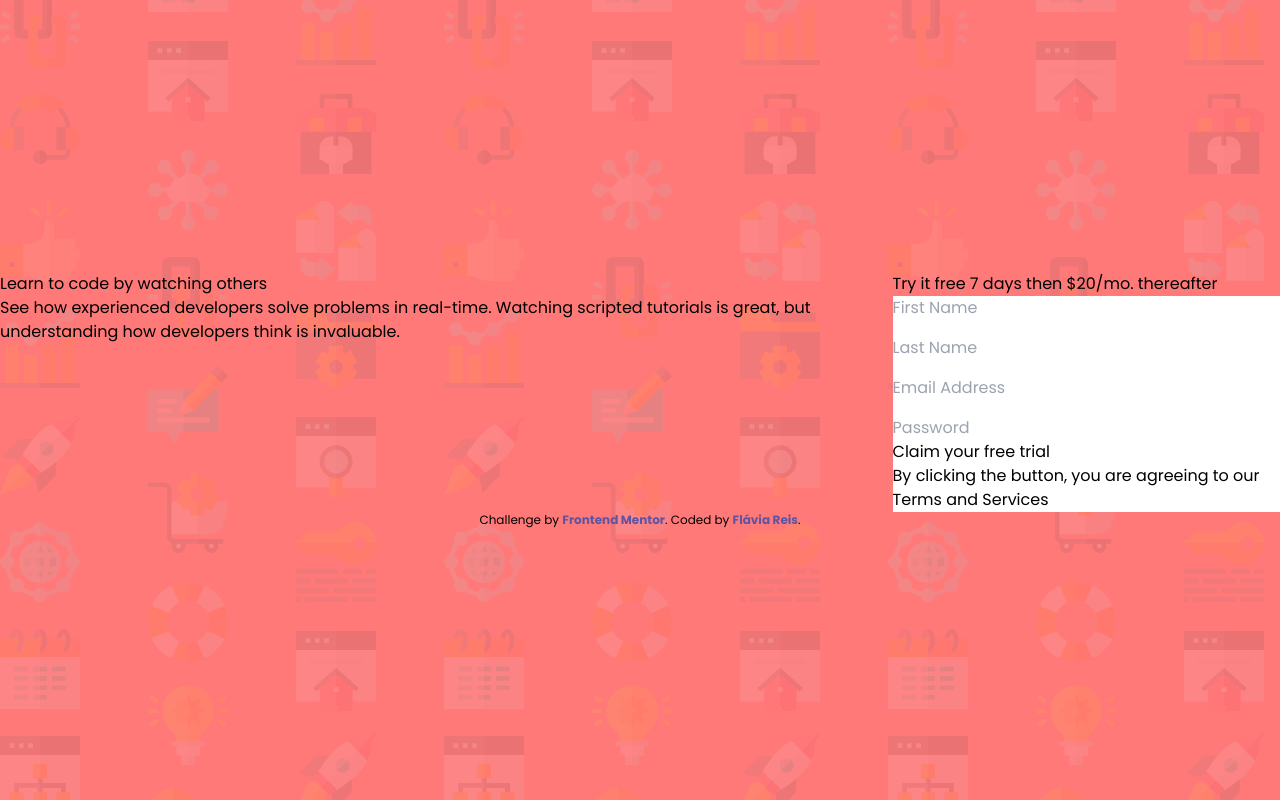
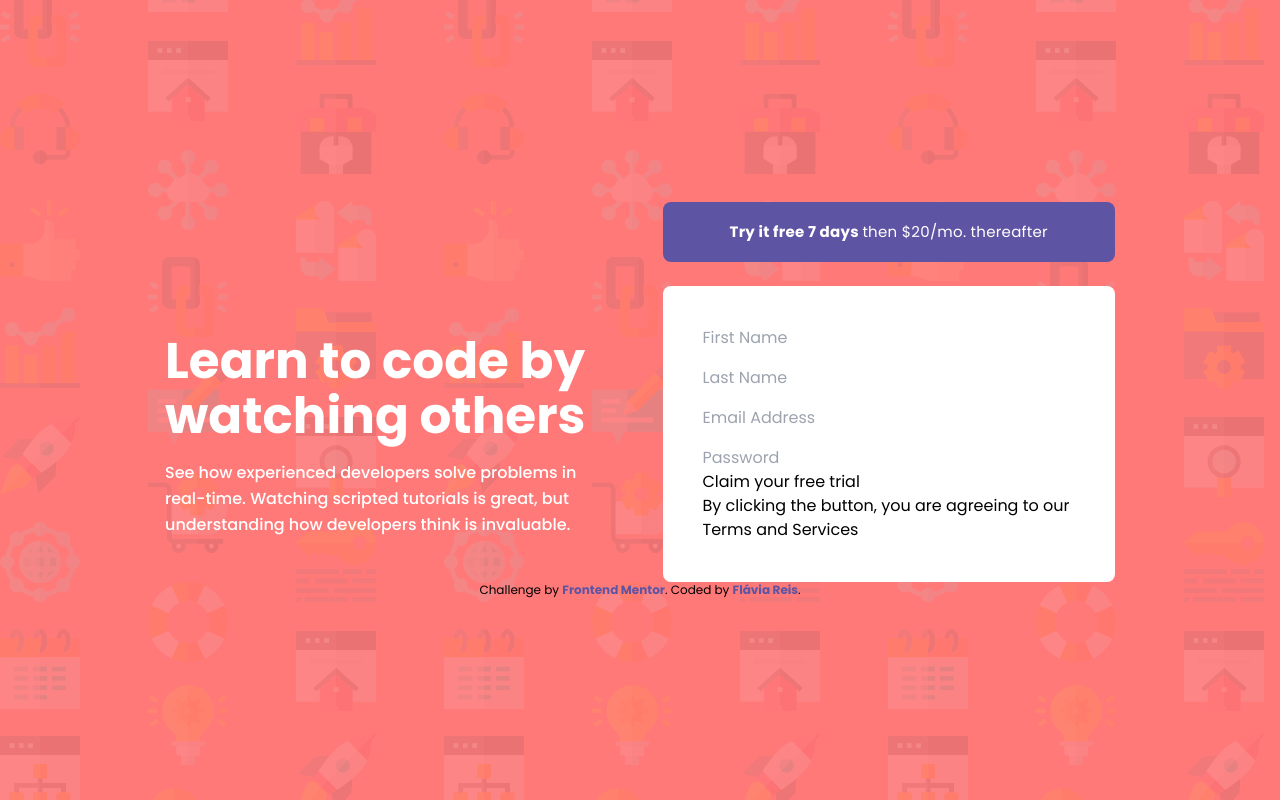
Before and after one commit to flaviare1s/intro-component-with-signup-form, a website: page src/index.html in a window 1280 px wide. Drawn offline with Linux system fonts and the light colour scheme.

Commit message:
Making the styles

```diff
--- a/src/index.html
+++ b/src/index.html
@@ -16,16 +16,16 @@
 </head>
 <body class="font-Poppins bg-rosa bg-bg-mobile lg:bg-bg-desktop bg-cover h-screen flex flex-col justify-center items-center m-auto">
 
-  <section class="flex flex-col lg:flex-row">
+  <section class="w-full px-6 lg:px-[165px] flex flex-col lg:flex-row lg:gap-[45px] justify-center items-center">
 
-    <div>
-      <h1>Learn to code by watching others</h1>
-      <p>See how experienced developers solve problems in real-time. Watching scripted tutorials is great, but understanding how developers think is invaluable.</p>
+    <div class="lg:w-1/2">
+      <h1 class="pt-[88px] pb-[16px] text-white font-bold text-center lg:text-left text-[28px] lg:text-[50px] leading-9 lg:leading-[55px]">Learn to code by watching others</h1>
+      <p class="text-base text-white font-medium text-center lg:text-left leading-[26px] pb-16 lg:pb-0">See how experienced developers solve problems in real-time. Watching scripted tutorials is great, but understanding how developers think is invaluable.</p>
     </div>
 
-    <div>
-      <a href="#">Try it free 7 days then $20/mo. thereafter</a>
-      <div class="bg-white">
+    <div class="lg:w-1/2">
+      <p class="flex bg-roxo text-white w-full h-[88px] lg:h-[60px] px-16 text-[15px] font-bold leading-[26px] tracking-[.27px] justify-center items-center text-center rounded-lg mb-6"><a href="#">Try it free 7 days <span class="font-normal"> then $20/mo. thereafter</span></a></p>
+      <div class="bg-white rounded-lg p-6 lg:p-10">
         <form class="flex flex-col gap-4">
           <input type="text" name="first-name" id="first-name" placeholder="First Name">
           <input type="text" name="last-name" id="last-name" placeholder="Last Name">
```
Also changed, not shown: src/output.css.
